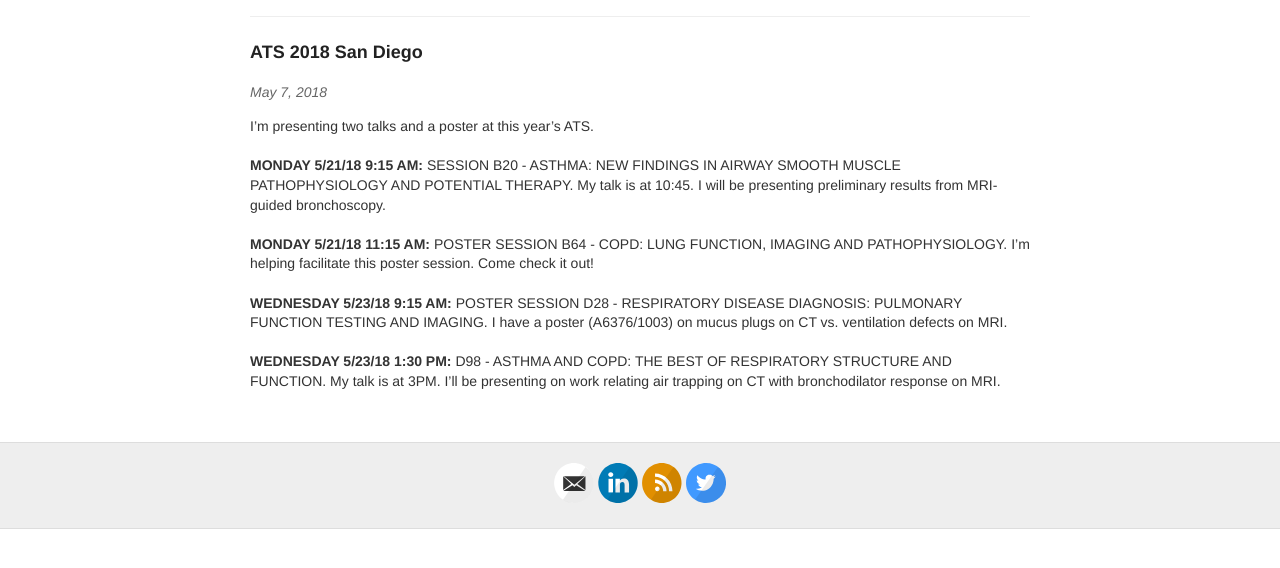
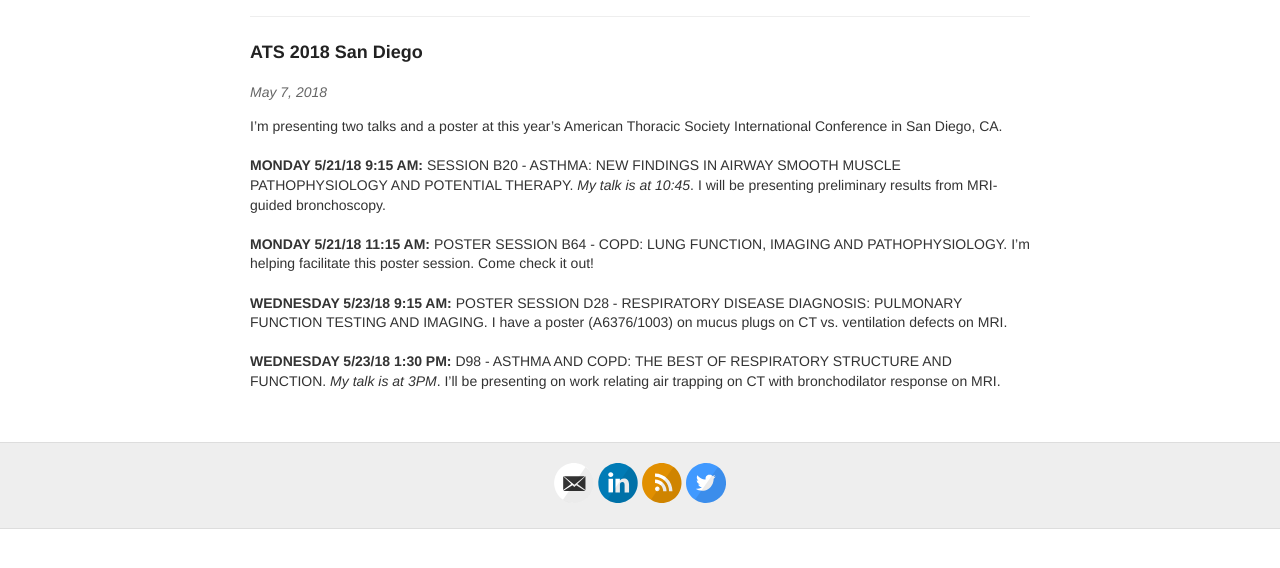
Before and after one commit to mummydg/mummydg.github.io, a Jekyll site: the page built from _posts/2018-05-07-ATS-2018.md, in a window 1280 px wide, cut to the strip 144-712 px from the top of the page. Built offline with Jekyll 4.4.1, drawn with Linux system fonts in a browser that asks for light colours.

Commit message:
fixing formatting

```diff
--- a/_posts/2018-05-07-ATS-2018.md
+++ b/_posts/2018-05-07-ATS-2018.md
@@ -4,12 +4,12 @@ layout: post
 title: ATS 2018 San Diego
 ---
 
-I'm presenting two talks and a poster at this year's ATS.
+I'm presenting two talks and a poster at this year's American Thoracic Society International Conference in San Diego, CA.
 <br><br>
-<b>MONDAY 5/21/18 9:15 AM:</b> SESSION B20 - ASTHMA: NEW FINDINGS IN AIRWAY SMOOTH MUSCLE PATHOPHYSIOLOGY AND POTENTIAL THERAPY. My talk is at 10:45. I will be presenting preliminary results from MRI-guided bronchoscopy.
+<b>MONDAY 5/21/18 9:15 AM:</b> SESSION B20 - ASTHMA: NEW FINDINGS IN AIRWAY SMOOTH MUSCLE PATHOPHYSIOLOGY AND POTENTIAL THERAPY. <i>My talk is at 10:45</i>. I will be presenting preliminary results from MRI-guided bronchoscopy.
 <br><br>
 <b>MONDAY 5/21/18 11:15 AM:</b> POSTER SESSION B64 - COPD: LUNG FUNCTION, IMAGING AND PATHOPHYSIOLOGY. I'm helping facilitate this poster session. Come check it out!
 <br><br>
 <b>WEDNESDAY 5/23/18 9:15 AM:</b> POSTER SESSION D28 - RESPIRATORY DISEASE DIAGNOSIS: PULMONARY FUNCTION TESTING AND IMAGING. I have a poster (A6376/1003) on mucus plugs on CT vs. ventilation defects on MRI.
 <br><br>
-<b>WEDNESDAY 5/23/18 1:30 PM: </b> D98 - ASTHMA AND COPD: THE BEST OF RESPIRATORY STRUCTURE AND FUNCTION. My talk is at 3PM. I'll be presenting on work relating air trapping on CT with bronchodilator response on MRI.
+<b>WEDNESDAY 5/23/18 1:30 PM: </b> D98 - ASTHMA AND COPD: THE BEST OF RESPIRATORY STRUCTURE AND FUNCTION. <i>My talk is at 3PM</i>. I'll be presenting on work relating air trapping on CT with bronchodilator response on MRI.
```
